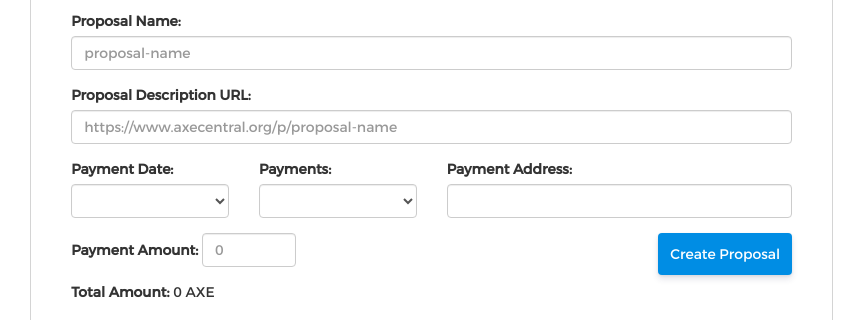
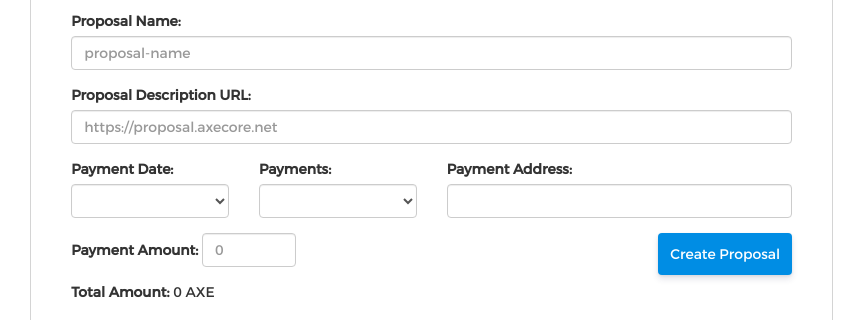
Before and after one commit to AXErunners/proposal-generator, a website: page index.html in a window 1280 px wide. Shown: the part 449-769 px from the top of the page, 0-858 px from the left. Drawn offline with Linux system fonts and the light colour scheme; a script that the page names is missing; files whose address does not match are found by name.

Commit message:
Update placeholder

```diff
--- a/index.html
+++ b/index.html
@@ -150,7 +150,7 @@
                                                 </div>
                                                 <div class="form-group">
                                                     <label for="url">Proposal Description URL:</label>
-                                                    <input type="text" class="form-control" id="url" value="" placeholder="https://www.axecentral.org/p/proposal-name">
+                                                    <input type="text" class="form-control" id="url" value="" placeholder="https://proposal.axecore.net">
                                                 </div>
                                             </div>
                                         </div>
```
